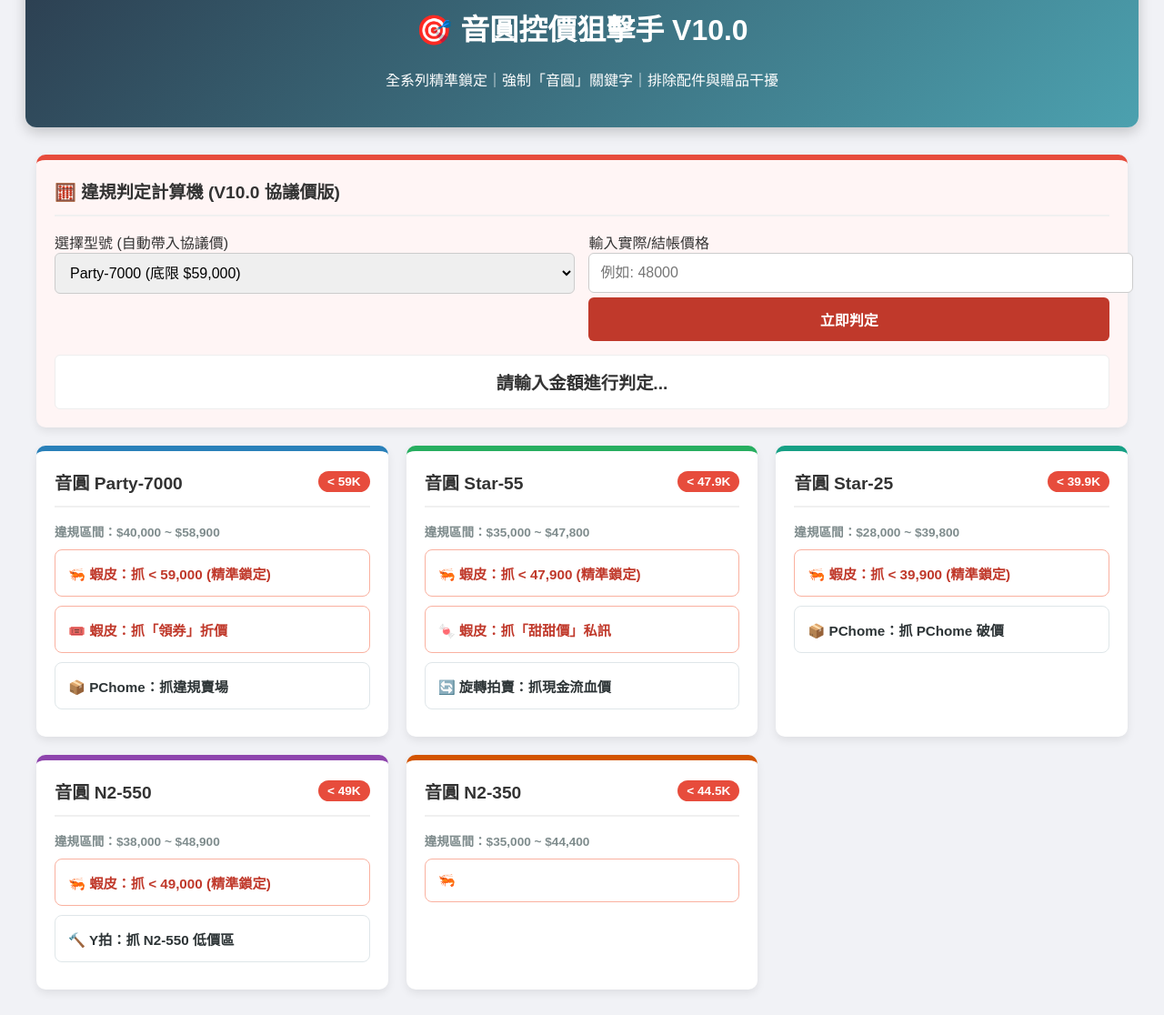
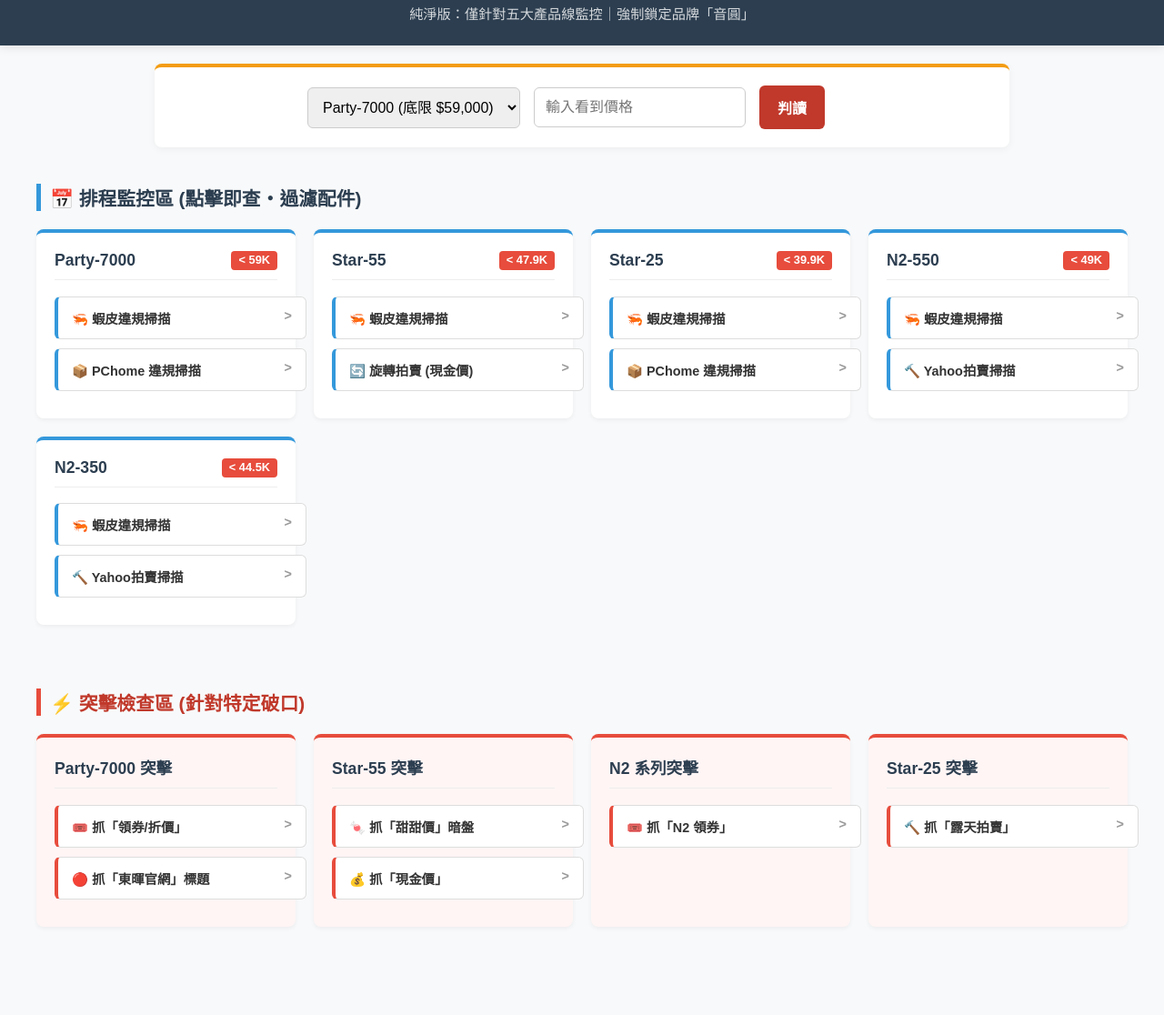
Before and after one commit to a91109711-wq/inyuan-audit, a plain HTML site: page index.html in a window 1280 px wide. Shown: the part 67-1183 px from the top of the page at 91% size. After the commit the page ends 1106 px from the top, so only its background shows below. Drawn offline with Linux system fonts and the light colour scheme.

Commit message:
Update title and styles for version 12.0

```diff
--- a/index.html
+++ b/index.html
@@ -3,55 +3,64 @@
 <head>
     <meta charset="UTF-8">
     <meta name="viewport" content="width=device-width, initial-scale=1.0">
-    <title>音圓控價狙擊手 V10.0 (全系列・強制品牌鎖定版)</title>
+    <title>音圓控價戰情室 V12.0 (純淨精準版)</title>
     <style>
-        :root { --primary: #2c3e50; --danger: #c0392b; --bg: #f1f2f6; --card: #fff; }
-        body { font-family: "Microsoft JhengHei", Arial, sans-serif; background: var(--bg); padding: 20px; color: #333; }
-        .header { text-align: center; margin-bottom: 30px; padding: 25px; background: linear-gradient(135deg, #2c3e50, #4ca1af); color: white; border-radius: 12px; box-shadow: 0 5px 15px rgba(0,0,0,0.2); }
-        .container { max-width: 1200px; margin: 0 auto; display: grid; grid-template-columns: repeat(auto-fit, minmax(320px, 1fr)); gap: 20px; }
+        :root { --primary: #2c3e50; --schedule-bg: #eaf2f8; --spot-bg: #fdedec; --card: #fff; }
+        body { font-family: "Microsoft JhengHei", Arial, sans-serif; margin: 0; padding: 0; color: #333; background: #f8f9fa; }
 
-        .card { background: var(--card); padding: 20px; border-radius: 10px; border-top: 6px solid #ccc; box-shadow: 0 4px 10px rgba(0,0,0,0.08); }
-        .card h2 { margin-top: 0; font-size: 1.2rem; border-bottom: 2px solid #f0f0f0; padding-bottom: 12px; display: flex; justify-content: space-between; align-items: center; }
+        /* 標題區 */
+        .main-header { text-align: center; padding: 25px; background: #2c3e50; color: white; box-shadow: 0 2px 10px rgba(0,0,0,0.1); }
+        .main-header h1 { margin: 0; font-size: 1.6rem; }
+        .main-header p { margin: 8px 0 0; opacity: 0.8; font-size: 0.95rem; }
 
-        /* 產品識別色 */
-        .card.party { border-top-color: #2980b9; }  /* 深藍 */
-        .card.star55 { border-top-color: #27ae60; } /* 綠 */
-        .card.star25 { border-top-color: #16a085; } /* 青綠 */
-        .card.n2_550 { border-top-color: #8e44ad; } /* 紫 */
-        .card.n2_350 { border-top-color: #d35400; } /* 橘 */
-        .card.calc { border-top-color: #e74c3c; grid-column: 1 / -1; background: #fff5f5; }
+        /* 計算機工具 */
+        .calc-panel { background: #fff; padding: 20px; max-width: 900px; margin: 20px auto; border-radius: 8px; box-shadow: 0 2px 8px rgba(0,0,0,0.05); display: flex; gap: 15px; justify-content: center; align-items: center; flex-wrap: wrap; border-top: 4px solid #f39c12; }
+        select, input { padding: 12px; border: 1px solid #ccc; border-radius: 6px; font-size: 1rem; }
+        button { padding: 12px 20px; background: #c0392b; color: white; cursor: pointer; border: none; font-weight: bold; border-radius: 6px; font-size: 1rem; }
+        button:hover { background: #a93226; }
+        #checkResult { font-weight: bold; font-size: 1.1rem; padding: 0 10px; }
 
-        /* 按鈕樣式 */
-        .btn { display: block; width: 100%; padding: 14px; margin: 10px 0; background: #fff; border: 1px solid #dfe6e9; border-radius: 8px; text-decoration: none; color: #2d3436; transition: 0.2s; box-sizing: border-box; font-weight: 600; font-size: 0.95rem; }
-        .btn:hover { background: #f1f2f6; border-color: #b2bec3; transform: translateX(5px); }
-        .btn.danger { background: #fff; color: #c0392b; border: 1px solid #fab1a0; }
-        .btn.danger:hover { background: #ffeaa7; color: #d35400; border-color: #e17055; }
+        /* 區域容器 */
+        .section { padding: 20px; max-width: 1200px; margin: 0 auto; }
+        .section-header { font-size: 1.3rem; font-weight: bold; margin-bottom: 20px; padding-left: 10px; border-left: 5px solid; display: flex; align-items: center; }
 
-        .badge { background: #e74c3c; color: white; padding: 4px 10px; border-radius: 12px; font-size: 0.85rem; }
-        .info { font-size: 0.85rem; color: #7f8c8d; margin-bottom: 8px; font-weight: bold; }
+        /* 藍區 (排程) */
+        .blue-zone .section-header { border-color: #3498db; color: #2c3e50; }
+        .blue-zone .card { border-top: 4px solid #3498db; }
 
-        /* 計算機介面 */
-        .calc-box { display: grid; grid-template-columns: 1fr 1fr; gap: 15px; }
-        input, select { width: 100%; padding: 12px; border: 1px solid #ccc; border-radius: 6px; font-size: 1rem; }
-        button { width: 100%; padding: 12px; background: #c0392b; color: white; border: none; border-radius: 6px; cursor: pointer; margin-top: 5px; font-size: 1rem; font-weight: bold; }
-        button:hover { background: #a93226; }
-        .result { margin-top: 15px; font-weight: bold; text-align: center; font-size: 1.2rem; padding: 15px; background: white; border-radius: 6px; border: 1px solid #eee; }
+        /* 紅區 (突擊) */
+        .red-zone .section-header { border-color: #e74c3c; color: #c0392b; margin-top: 30px; }
+        .red-zone .card { border-top: 4px solid #e74c3c; background: #fff5f5; }
+
+        /* 格狀佈局 */
+        .grid-container { display: grid; grid-template-columns: repeat(auto-fit, minmax(280px, 1fr)); gap: 20px; }
+
+        /* 卡片設計 */
+        .card { background: var(--card); padding: 20px; border-radius: 8px; box-shadow: 0 2px 5px rgba(0,0,0,0.05); transition: 0.2s; }
+        .card:hover { transform: translateY(-3px); box-shadow: 0 5px 15px rgba(0,0,0,0.1); }
+        .card h3 { margin-top: 0; border-bottom: 1px solid #eee; padding-bottom: 10px; display: flex; justify-content: space-between; font-size: 1.1rem; color: #2c3e50; }
+        .badge { background: #e74c3c; color: white; padding: 2px 8px; border-radius: 4px; font-size: 0.8rem; }
+
+        /* 按鈕 */
+        .btn { display: block; width: 100%; padding: 12px; margin: 10px 0; background: #fff; border: 1px solid #ddd; border-radius: 6px; text-decoration: none; color: #333; transition: 0.2s; font-weight: 600; font-size: 0.9rem; text-align: left; padding-left: 15px; position: relative; }
+        .btn::after { content: '>'; position: absolute; right: 15px; color: #999; }
+        .btn:hover { background: #f8f9fa; border-color: #bbb; color: #000; }
+
+        /* 藍色按鈕 (排程) */
+        .btn-blue { border-left: 4px solid #3498db; }
+        /* 紅色按鈕 (突擊) */
+        .btn-red { border-left: 4px solid #e74c3c; }
+
     </style>
 </head>
 <body>
 
-<div class="header">
-    <h1>🎯 音圓控價狙擊手 V10.0</h1>
-    <p>全系列精準鎖定｜強制「音圓」關鍵字｜排除配件與贈品干擾</p>
+<div class="main-header">
+    <h1>音圓控價戰情室 V12.0</h1>
+    <p>純淨版：僅針對五大產品線監控｜強制鎖定品牌「音圓」</p>
 </div>
 
-<div class="container">
-
-    <div class="card calc">
-        <h2>🧮 違規判定計算機 (V10.0 協議價版)</h2>
-        <div class="calc-box">
-            <div>
-                <label>選擇型號 (自動帶入協議價)</label>
+<div class="calc-panel">
     <select id="modelType">
         <option value="59000">Party-7000 (底限 $59,000)</option>
         <option value="47900">Star-55 (底限 $47,900)</option>
@@ -59,73 +68,99 @@
         <option value="49000">N2-550 (底限 $49,000)</option>
         <option value="44500">N2-350 (底限 $44,500)</option>
     </select>
+    <input type="number" id="finalPrice" placeholder="輸入看到價格">
+    <button onclick="checkPrice()">判讀</button>
+    <span id="checkResult"></span>
 </div>
-            <div>
-                <label>輸入實際/結帳價格</label>
-                <input type="number" id="finalPrice" placeholder="例如: 48000">
-                <button onclick="checkPrice()">立即判定</button>
+
+<div class="section blue-zone">
+    <div class="section-header">📅 排程監控區 (點擊即查・過濾配件)</div>
+    <div class="grid-container">
+
+        <div class="card">
+            <h3>Party-7000 <span class="badge">< 59K</span></h3>
+            <a href="https://shopee.tw/search?keyword=音圓%20Party-7000&minPrice=40000&maxPrice=58900&sortBy=price" target="_blank" class="btn btn-blue">🦐 蝦皮違規掃描</a>
+            <a href="https://ecshweb.pchome.com.tw/search/v3.3/?q=音圓%20Party-7000&price=40000-58900" target="_blank" class="btn btn-blue">📦 PChome 違規掃描</a>
+        </div>
+
+        <div class="card">
+            <h3>Star-55 <span class="badge">< 47.9K</span></h3>
+            <a href="https://shopee.tw/search?keyword=音圓%20Star-55&minPrice=35000&maxPrice=47800&sortBy=price" target="_blank" class="btn btn-blue">🦐 蝦皮違規掃描</a>
+            <a href="https://tw.carousell.com/search/音圓%20Star-55?price_start=30000&price_end=47000&sort_by=3" target="_blank" class="btn btn-blue">🔄 旋轉拍賣 (現金價)</a>
+        </div>
+
+        <div class="card">
+            <h3>Star-25 <span class="badge">< 39.9K</span></h3>
+            <a href="https://shopee.tw/search?keyword=音圓%20Star-25&minPrice=28000&maxPrice=39800&sortBy=price" target="_blank" class="btn btn-blue">🦐 蝦皮違規掃描</a>
+            <a href="https://ecshweb.pchome.com.tw/search/v3.3/?q=音圓%20Star-25&price=28000-39800" target="_blank" class="btn btn-blue">📦 PChome 違規掃描</a>
+        </div>
+
+        <div class="card">
+            <h3>N2-550 <span class="badge">< 49K</span></h3>
+            <a href="https://shopee.tw/search?keyword=音圓%20N2-550&minPrice=38000&maxPrice=48900&sortBy=price" target="_blank" class="btn btn-blue">🦐 蝦皮違規掃描</a>
+            <a href="https://tw.bid.yahoo.com/search/auction/product?p=音圓%20N2-550&minp=38000&maxp=48900&sort=curp" target="_blank" class="btn btn-blue">🔨 Yahoo拍賣掃描</a>
+        </div>
+
+        <div class="card">
+            <h3>N2-350 <span class="badge">< 44.5K</span></h3>
+            <a href="https://shopee.tw/search?keyword=音圓%20N2-350&minPrice=35000&maxPrice=44400&sortBy=price" target="_blank" class="btn btn-blue">🦐 蝦皮違規掃描</a>
+            <a href="https://tw.bid.yahoo.com/search/auction/product?p=音圓%20N2-350&minp=35000&maxp=44400&sort=curp" target="_blank" class="btn btn-blue">🔨 Yahoo拍賣掃描</a>
+        </div>
+
     </div>
 </div>
-        <div id="result" class="result">請輸入金額進行判定...</div>
+
+<div class="section red-zone">
+    <div class="section-header">⚡ 突擊檢查區 (針對特定破口)</div>
+    <div class="grid-container">
+
+        <div class="card">
+            <h3>Party-7000 突擊</h3>
+            <a href="https://shopee.tw/search?keyword=音圓%20Party-7000%20領卷&minPrice=40000" target="_blank" class="btn btn-red">🎟️ 抓「領券/折價」</a>
+            <a href="https://www.google.com/search?q=東暉國際+Party-7000" target="_blank" class="btn btn-red">🔴 抓「東暉官網」標題</a>
         </div>
 
-    <div class="card party">
-        <h2>音圓 Party-7000 <span class="badge">< 59K</span></h2>
-        <div class="info">違規區間：$40,000 ~ $58,900</div>
-
-        <a href="https://shopee.tw/search?keyword=音圓%20Party-7000&minPrice=40000&maxPrice=58900&sortBy=price" target="_blank" class="btn danger">
-            🦐 蝦皮：抓 < 59,000 (精準鎖定)
-        </a>
-        <a href="https://shopee.tw/search?keyword=音圓%20Party-7000%20領卷&minPrice=40000" target="_blank" class="btn danger">
-            🎟️ 蝦皮：抓「領券」折價
-        </a>
-        <a href="https://ecshweb.pchome.com.tw/search/v3.3/?q=音圓%20Party-7000&price=40000-58900" target="_blank" class="btn">
-            📦 PChome：抓違規賣場
-        </a>
+        <div class="card">
+            <h3>Star-55 突擊</h3>
+            <a href="https://shopee.tw/search?keyword=音圓%20Star-55%20甜甜價&minPrice=35000" target="_blank" class="btn btn-red">🍬 抓「甜甜價」暗盤</a>
+            <a href="https://shopee.tw/search?keyword=音圓%20Star-55%20現金&minPrice=35000" target="_blank" class="btn btn-red">💰 抓「現金價」</a>
         </div>
 
-    <div class="card star55">
-        <h2>音圓 Star-55 <span class="badge">< 47.9K</span></h2>
-        <div class="info">違規區間：$35,000 ~ $47,800</div>
-
-        <a href="https://shopee.tw/search?keyword=音圓%20Star-55&minPrice=35000&maxPrice=47800&sortBy=price" target="_blank" class="btn danger">
-            🦐 蝦皮：抓 < 47,900 (精準鎖定)
-        </a>
-        <a href="https://shopee.tw/search?keyword=音圓%20Star-55%20甜甜價&minPrice=35000" target="_blank" class="btn danger">
-            🍬 蝦皮：抓「甜甜價」私訊
-        </a>
-        <a href="https://tw.carousell.com/search/音圓%20Star-55?price_start=30000&price_end=47000&sort_by=3" target="_blank" class="btn">
-            🔄 旋轉拍賣：抓現金流血價
-        </a>
+        <div class="card">
+            <h3>N2 系列突擊</h3>
+            <a href="https://shopee.tw/search?keyword=音圓%20N2%20領卷&minPrice=20000" target="_blank" class="btn btn-red">🎟️ 抓「N2 領券」</a>
         </div>
 
-    <div class="card star25">
-        <h2>音圓 Star-25 <span class="badge">< 39.9K</span></h2>
-        <div class="info">違規區間：$28,000 ~ $39,800</div>
-
-        <a href="https://shopee.tw/search?keyword=音圓%20Star-25&minPrice=28000&maxPrice=39800&sortBy=price" target="_blank" class="btn danger">
-            🦐 蝦皮：抓 < 39,900 (精準鎖定)
-        </a>
-        <a href="https://ecshweb.pchome.com.tw/search/v3.3/?q=音圓%20Star-25&price=28000-39800" target="_blank" class="btn">
-            📦 PChome：抓 PChome 破價
-        </a>
+        <div class="card">
+            <h3>Star-25 突擊</h3>
+            <a href="https://www.ruten.com.tw/find/?q=音圓%20Star-25&p=20000%2C39000&sort=rnk%2Fdc" target="_blank" class="btn btn-red">🔨 抓「露天拍賣」</a>
         </div>
 
-    <div class="card n2_550">
-        <h2>音圓 N2-550 <span class="badge">< 49K</span></h2>
-        <div class="info">違規區間：$38,000 ~ $48,900</div>
-
-        <a href="https://shopee.tw/search?keyword=音圓%20N2-550&minPrice=38000&maxPrice=48900&sortBy=price" target="_blank" class="btn danger">
-            🦐 蝦皮：抓 < 49,000 (精準鎖定)
-        </a>
-        <a href="https://tw.bid.yahoo.com/search/auction/product?p=音圓%20N2-550&minp=38000&maxp=48900&sort=curp" target="_blank" class="btn">
-            🔨 Y拍：抓 N2-550 低價區
-        </a>
+    </div>
 </div>
 
-    <div class="card n2_350">
-        <h2>音圓 N2-350 <span class="badge">< 44.5K</span></h2>
-        <div class="info">違規區間：$35,000 ~ $44,400</div>
+<script>
+    function checkPrice() {
+        let floor = parseFloat(document.getElementById('modelType').value);
+        let price = parseFloat(document.getElementById('finalPrice').value);
+        let result = document.getElementById('checkResult');
 
-        <a href="https://shopee.tw/search?keyword=音圓%20N2-350&minPrice=35000&maxPrice=44400&sortBy=price" target="_blank" class="btn danger">
-            🦐
+        if(isNaN(price)) {
+            result.innerText = "請輸入金額";
+            result.style.color = "black";
+            return;
+        }
+
+        if (price < floor) {
+            let diff = floor - price;
+            result.style.color = "#c0392b";
+            result.innerHTML = `❌ 違規！低於協議價 $${diff.toLocaleString()}`;
+        } else {
+            result.style.color = "#27ae60";
+            result.innerHTML = `✅ 合規`;
+        }
+    }
+</script>
+
+</body>
+</html>
```
Lines whose indentation alone changed are shown as unchanged.
